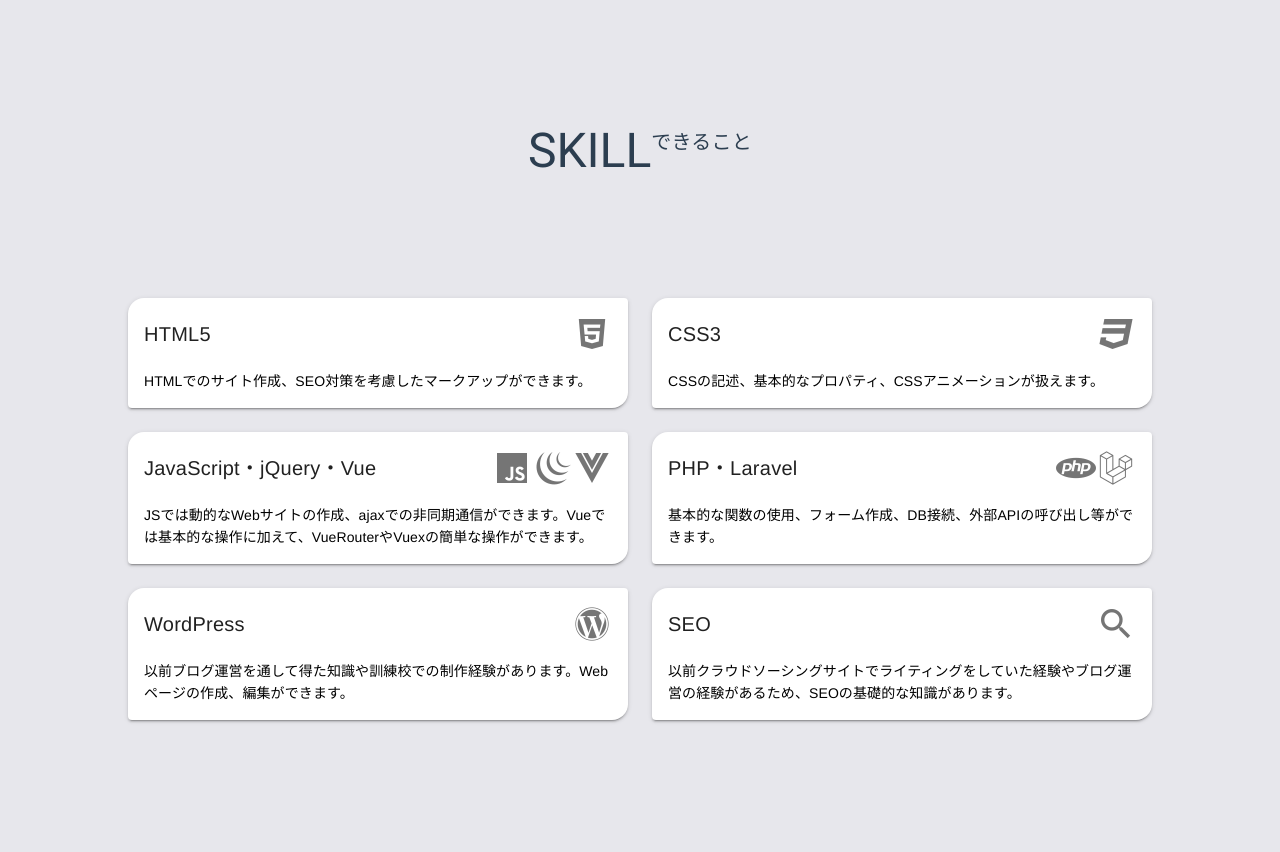
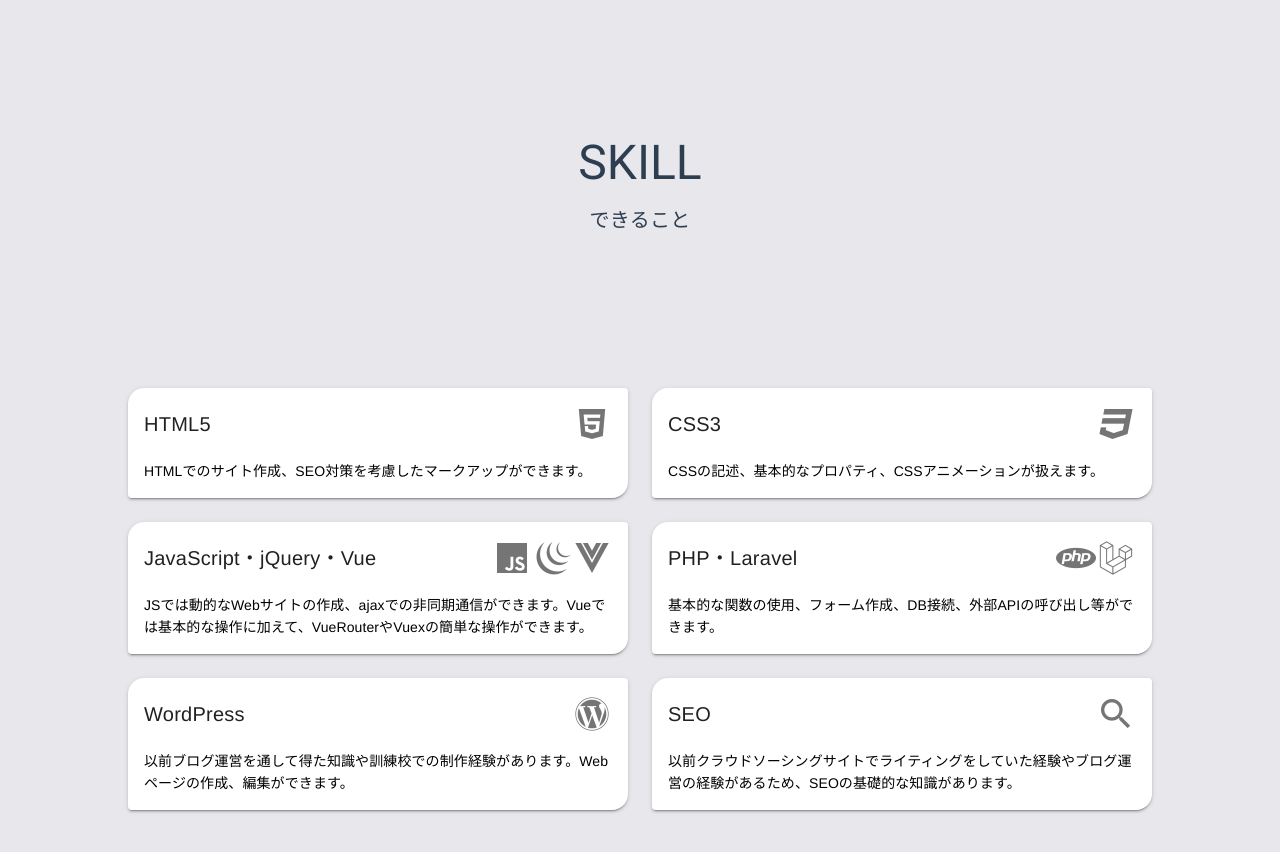
Before and after one commit to AkinoriKita/portfolio-site, a Vue app: page / in a window 1280 px wide. Shown: the part 1100-1952 px from the top of the page. Built offline with nearby package versions, Linux system fonts and the light colour scheme.

Commit message:
[fix]skill h3

```diff
--- a/src/components/organisms/HomeSkills.vue
+++ b/src/components/organisms/HomeSkills.vue
@@ -1,11 +1,13 @@
 <template>
   <div class="b-color">
     <v-container class="mt-16 mb-16">
-        <v-row justify="center">
-      <p class="text-h3 text-center">SKILL</p>
-      <p class="text-h6 text-center mb-16">できること</p>
-      <skill-card :skills="skills"></skill-card>
-        </v-row>
+      <v-row justify="center">
+        <v-col cols=12 sm=10 md=8 lg=4 xl=3>
+          <p class="text-h3 text-center">SKILL</p>
+          <p class="text-h6 text-center mb-16">できること</p>
+        </v-col>
+        <skill-card :skills="skills"></skill-card>
+      </v-row>
     </v-container>
   </div>
 </template>
```
